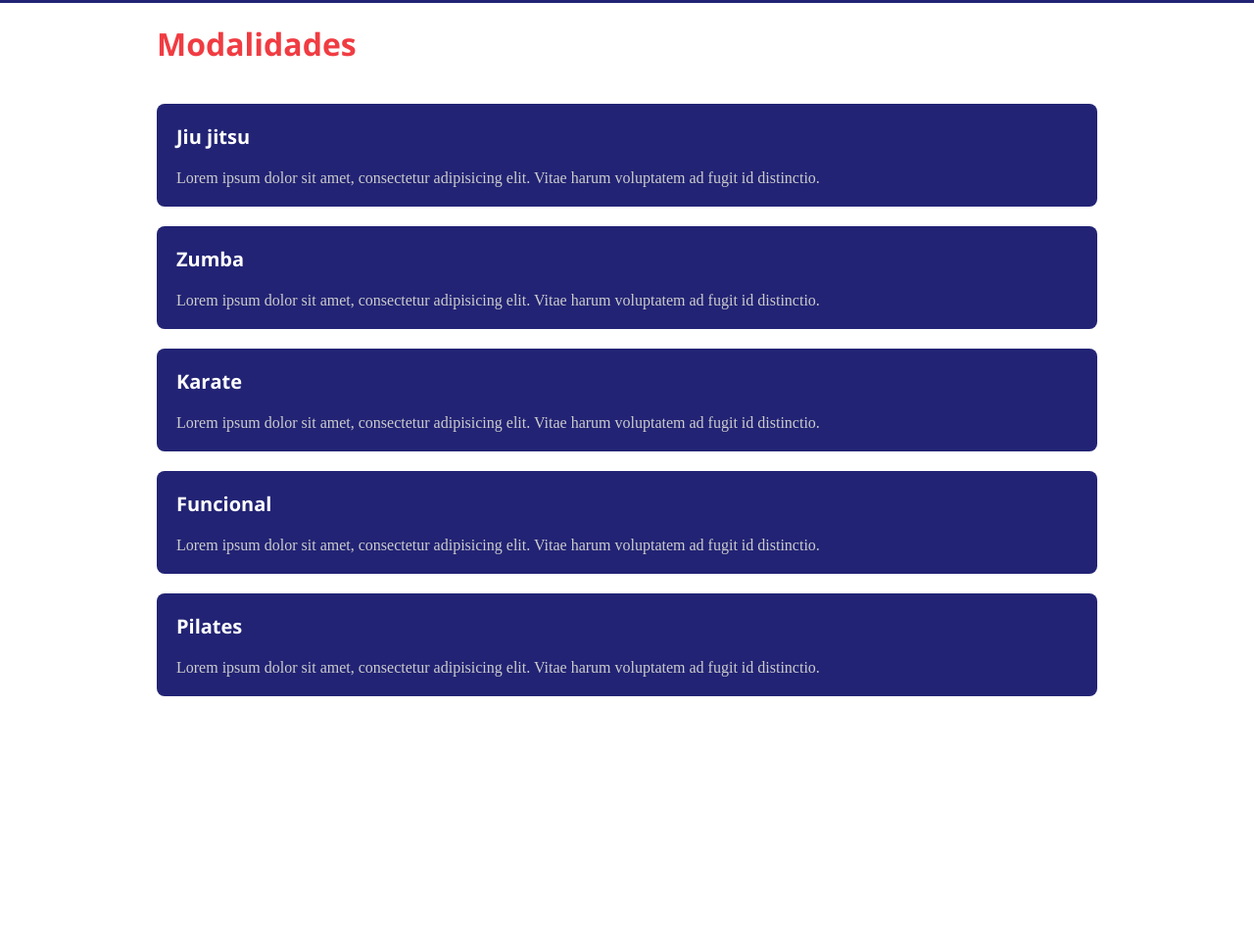
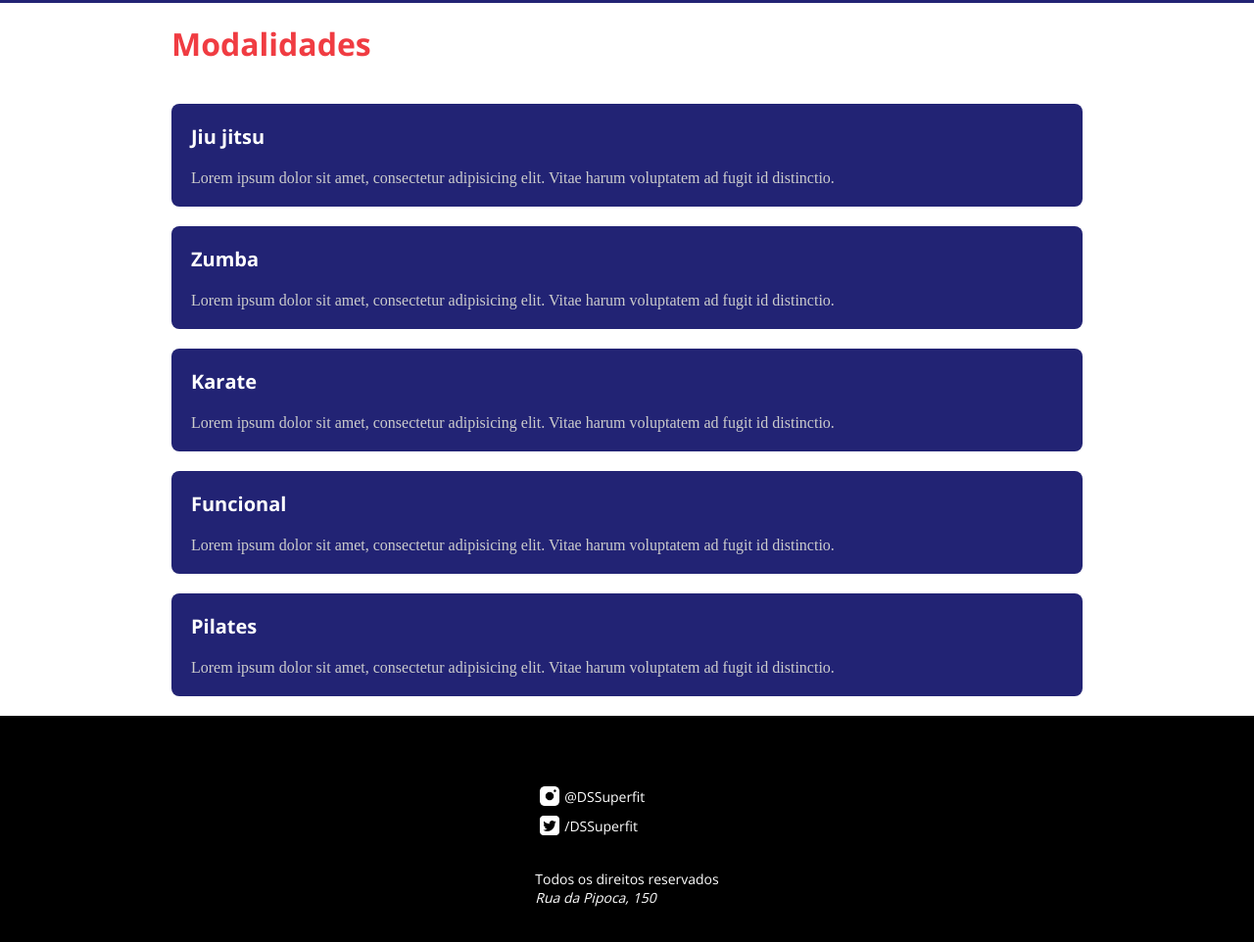
Before and after one commit to Sipriano-Dev/ds-superfit, a plain HTML site: page index.html in a window 1280 px wide. Shown: the part 506-1468 px from the top of the page at 98% size. Before the commit the page ends 1237 px from the top, so only its background shows below. Drawn offline with nearby package versions, Linux system fonts and the light colour scheme.

Commit message:
footer pronto, projeto finalizado

```diff
--- a/css/styles.css
+++ b/css/styles.css
@@ -5,16 +5,22 @@
   --bg-blue-color: #222374;
   --white-color: #fff;
   --bg-gray-color: #ccc;
+  --bg-black-color: #000;
 }
 
 * {
+  /*Se coloca padding, marging etc, sera descontado do tamanho do item, sem afetar a página*/
+  box-sizing: border-box;
   margin: 0;
+  padding: 0;
 }
 
 .container {
   width: 100%;
   max-width: 960px;
   margin: 0 auto;
+  padding-left: 15px;
+  padding-right: 15px;
 }
 
 nav {
@@ -37,12 +43,10 @@ nav div {
   align-items: center;
 }
 
-nav div h2 {
+nav div p {
   color: var(--white-color);
   font-family: Open Sans, sans-serif;
   font-size: 14px;
-  /*Serve para tirar ou colocar negrito*/
-  font-weight: normal;
 }
 
 nav img {
@@ -105,3 +109,48 @@ nav img {
   color: var(--bg-gray-color);
   padding: 20px;
 }
+
+footer {
+  height: 262px;
+  background-color: var(--bg-black-color);
+  display: flex;
+  flex-direction: column;
+  align-items: center;
+  justify-content: center;
+}
+
+.footer-container-social-media {
+  display: flex;
+  flex-direction: column;
+}
+
+.footer-container-social-media div {
+  display: flex;
+  align-items: center;
+}
+
+.footer-container-social-media img {
+  width: 30px;
+  height: 30px;
+  padding: 5px;
+}
+
+.footer-container-social-media a {
+  text-decoration: none;
+  color: var(--white-color);
+  font-family: Open Sans, sans-serif;
+  font-size: 14px;
+}
+
+.direitos {
+  padding-top: 30px;
+  color: var(--white-color);
+  font-family: Open Sans, sans-serif;
+  font-size: 14px;
+}
+
+address p {
+  color: var(--white-color);
+  font-family: Open Sans, sans-serif;
+  font-size: 14px;
+}
--- a/index.html
+++ b/index.html
@@ -12,8 +12,8 @@
       <nav>
         <h1>DSSuperfit</h1>
         <div>
-          <img src="img/insta.png" alt="Instagran" />
-          <h2>@DSSuperfit</h2>
+          <img src="img/insta.png" alt="Instagram" />
+          <p>@DSSuperfit</p>
         </div>
       </nav>
     </header>
@@ -85,7 +85,24 @@
         </div>
       </section>
 
-      <footer></footer>
+      <footer>
+        <div class="footer-container">
+          <div class="footer-container-social-media">
+            <div>
+              <img src="img/insta.png" alt="Instagram" />
+              <a href="#">@DSSuperfit</a>
+            </div>
+            <div>
+              <img src="img/twiter.png" alt="twiter" />
+              <a href="#">/DSSuperfit</a>
+            </div>
+          </div>
+          <div class="direitos"><p>Todos os direitos reservados</p></div>
+          <address>
+            <p>Rua da Pipoca, 150</p>
+          </address>
+        </div>
+      </footer>
     </main>
   </body>
 </html>
```
Also changed, not shown: 1 other file.
